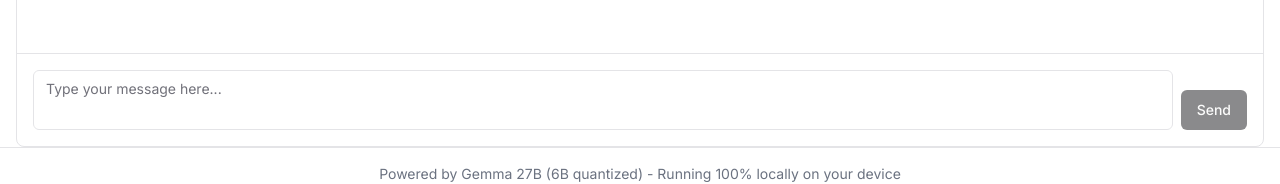
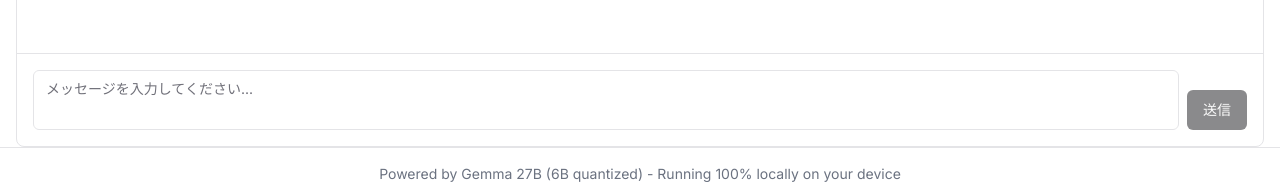
Before and after one commit to ZundamonnoVRChatkaisetu/local-gemma-toolkit, a Next.js app: page /chat in a window 1280 px wide. Shown: the part 578-762 px from the top of the page. Built offline with nearby package versions, Linux system fonts and the light colour scheme.

Commit message:
チャット入力コンポーネントを日本語化

```diff
--- a/src/components/chat/chat-input.tsx
+++ b/src/components/chat/chat-input.tsx
@@ -31,7 +31,7 @@ export function ChatInput({ onSubmit, isLoading = false }: ChatInputProps) {
         value={input}
         onChange={(e) => setInput(e.target.value)}
         onKeyDown={handleKeyDown}
-        placeholder="Type your message here..."
+        placeholder="メッセージを入力してください..."
         className="flex-1 resize-none min-h-[60px] max-h-[200px]"
         disabled={isLoading}
       />
@@ -39,7 +39,7 @@ export function ChatInput({ onSubmit, isLoading = false }: ChatInputProps) {
         onClick={handleSubmit}
         disabled={isLoading || !input.trim()}
       >
-        Send
+        送信
       </Button>
     </div>
   );
```
